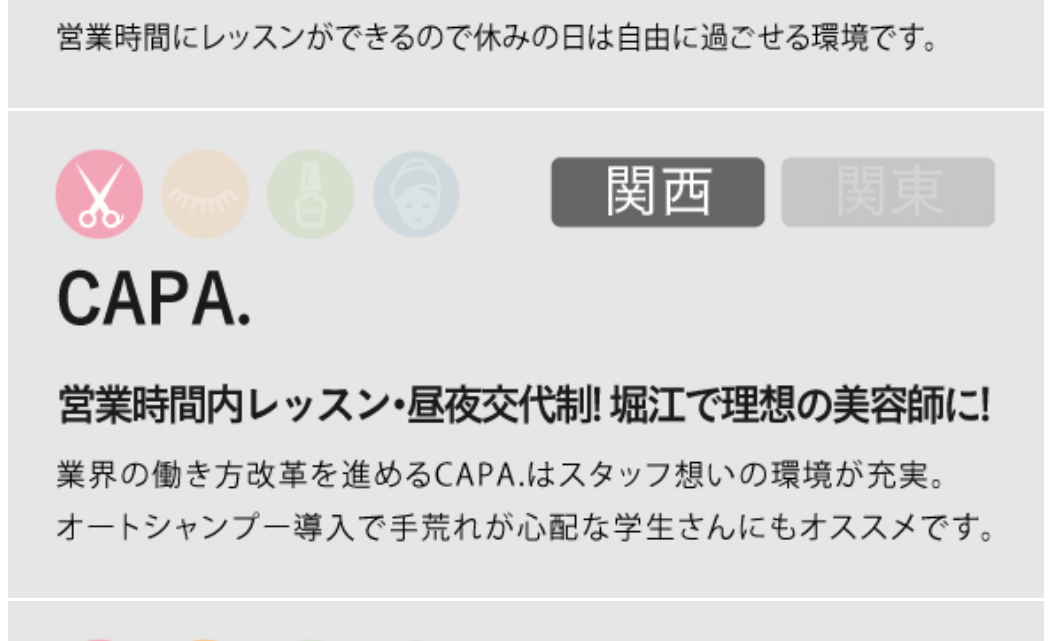
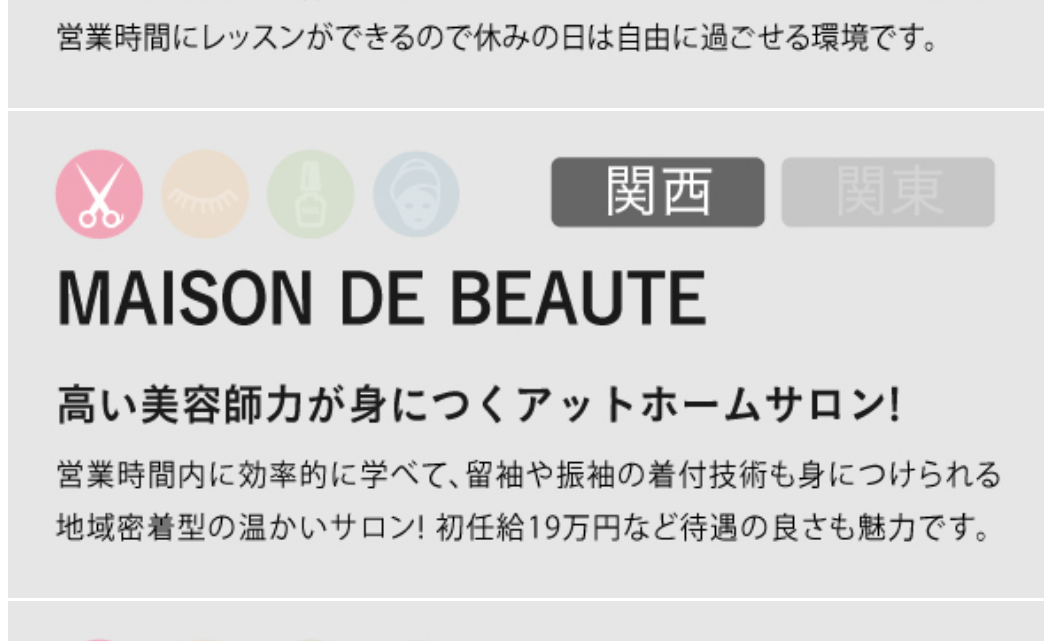
Before and after one commit to BestarOfficial/online_guidance, a plain HTML site: page index.html in a window 1280 px wide. Shown: the part 8144-8785 px from the top of the page, 0-1052 px from the left. Drawn offline with nearby package versions, Linux system fonts and the light colour scheme.

Commit message:
19 salons done

```diff
--- a/index.html
+++ b/index.html
@@ -126,9 +126,9 @@
 				</div>
 
 				<!-- めぞんぼーて -->
-				<!-- <div class="exhibitor">
+				<div class="exhibitor">
 					<div class="format_part">
-						<img class="format" src="./images/ECC_Hair-FLAP.jpg" alt="format">
+						<img class="format" src="./images/ECC_MAISONDEBEAUTE.jpg" alt="format">
 					</div>
 					<div class="bottom_part">
 						<a href="https://www.youtube.com/?gl=EN">
@@ -138,7 +138,7 @@
 							<img class="hp" src="./images/HP.jpg" alt="hp">
 						</a>
 					</div>
-				</div> -->
+				</div>
 
 				<!-- キャパ -->
 				<div class="exhibitor">
```
Also changed, not shown: images/ECC_MAISONDEBEAUTE.jpg (added).
